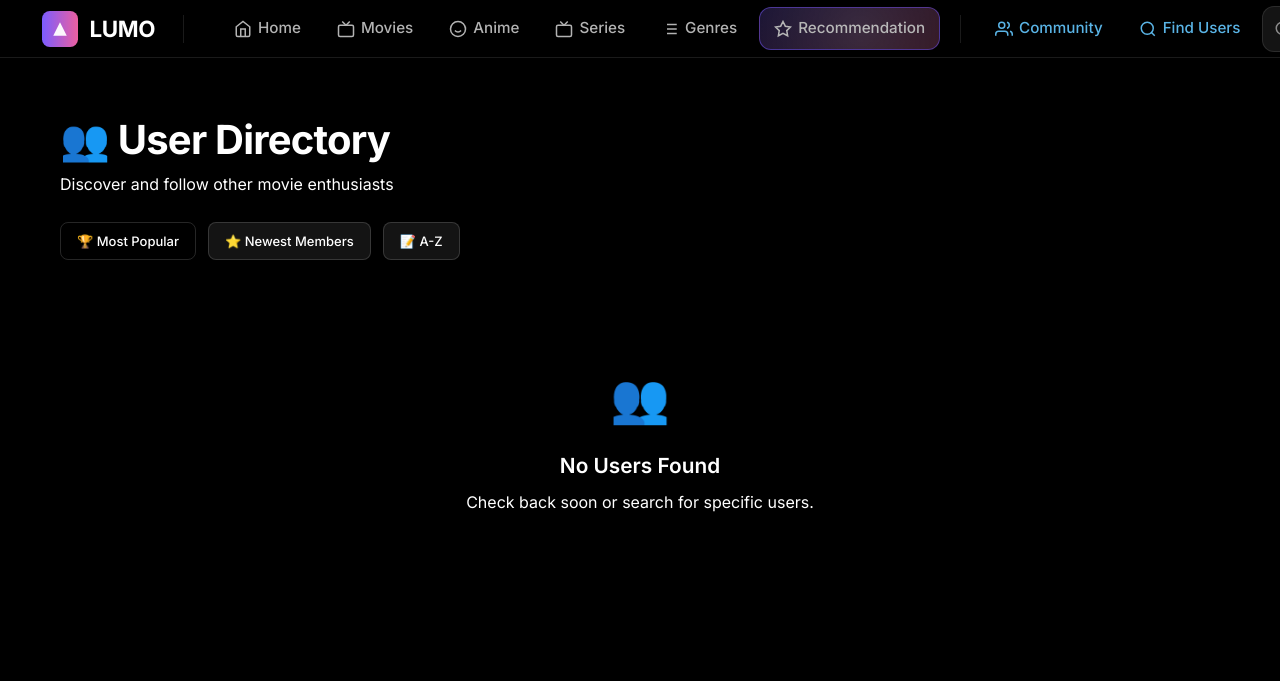
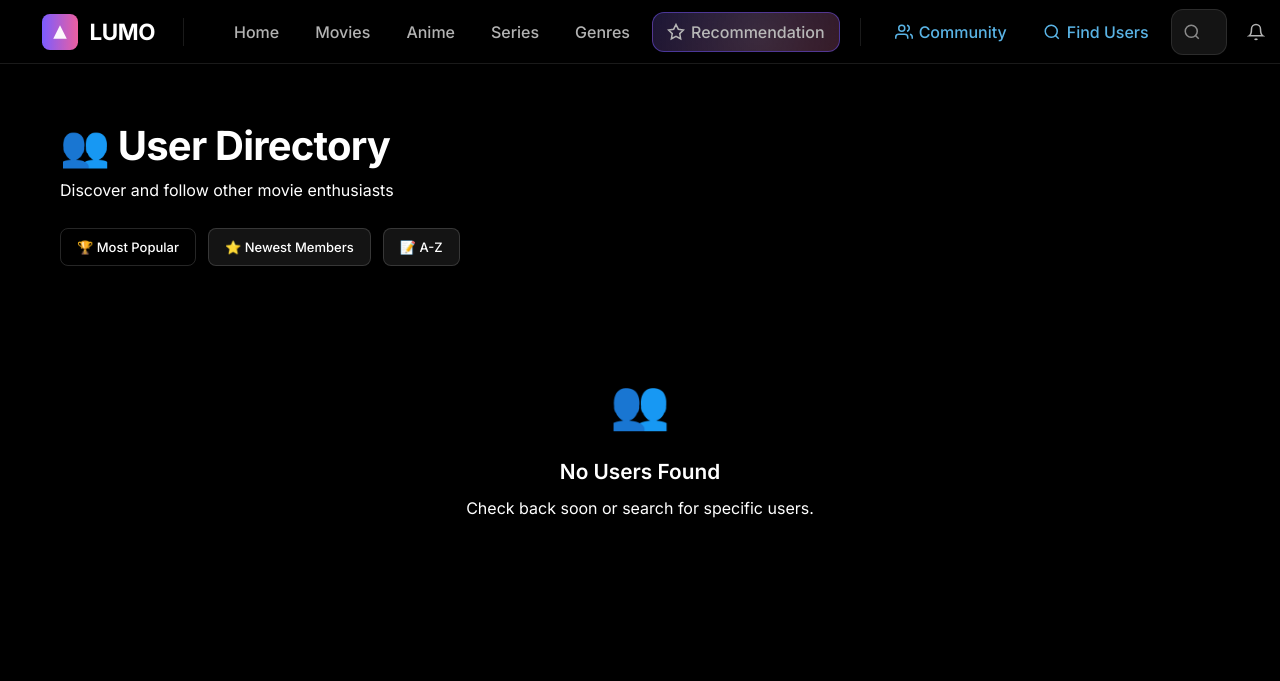
Before and after one commit to RobinsonX47/LUMO, a Flask app: page /users/directory in a window 1280 px wide. Shown: the top 681 px of the page. Run offline with Flask 3, Linux system fonts and the light colour scheme; the visitor is signed in with stand-in values (Sample User, id 1); data comes from the database, SQL or seed files in the repository; data that the repository does not hold is empty.

Commit message:
UI Update

```diff
--- a/static/css/style.css
+++ b/static/css/style.css
@@ -38,7 +38,7 @@ body {
 }
 
 .app-wrapper {
-  padding: 76px 3vw 60px;
+  padding: 82px 3vw 60px;
   max-width: 100%;
   margin: 0 auto;
 }
@@ -49,8 +49,8 @@ body {
   top: 0;
   left: 0;
   right: 0;
-  padding: 8px 2vw;
-  height: 58px;
+  padding: 10px 2vw;
+  height: 64px;
   display: flex;
   justify-content: space-between;
   align-items: center;
@@ -61,6 +61,7 @@ body {
   z-index: 1000;
   box-shadow: 0 4px 30px rgba(0, 0, 0, 0.5);
   box-sizing: border-box;
+  overflow: visible;
 }
 
 .nav-left {
@@ -130,19 +131,21 @@ body {
   color: var(--text-secondary);
   text-decoration: none;
   font-weight: 500;
-  font-size: 0.95rem;
-  transition: var(--transition);
+  font-size: 1rem;
+  transition: all 0.3s cubic-bezier(0.34, 1.56, 0.64, 1);
   display: inline-flex;
   align-items: center;
-  gap: 6px;
+  justify-content: center;
+  gap: 0;
   white-space: nowrap;
   flex-shrink: 0;
+  line-height: 1;
+  height: 40px;
 }
 
 .nav-link:hover {
   color: var(--text-primary);
-  background: rgba(255, 255, 255, 0.08);
-  transform: translateY(-2px);
+  background: rgba(255, 255, 255, 0.12);
 }
 
 .nav-link span {
@@ -150,11 +153,23 @@ body {
 }
 
 .nav-link svg {
+  display: none;
+}
+
+.nav-ai-btn svg,
+.nav-social svg {
+  display: block;
   flex-shrink: 0;
   margin: 0;
   width: 18px;
   height: 18px;
   transition: var(--transition);
+  vertical-align: middle;
+}
+
+.nav-ai-btn,
+.nav-social {
+  gap: 6px;
 }
 
 .nav-link:hover svg {
@@ -305,7 +320,7 @@ body {
 .profile-btn {
   color: var(--text-secondary);
   text-decoration: none;
-  padding: 4px;
+  padding: 8px;
   border-radius: 8px;
   transition: var(--transition);
   display: inline-flex;
@@ -528,6 +543,12 @@ body {
   transform: translateY(-8px) scale(1.01);
   box-shadow: 0 20px 50px rgba(0, 0, 0, 0.7), 0 0 40px rgba(168, 85, 247, 0.5);
   border-color: rgba(168, 85, 247, 0.5);
+}
+
+.profile-header.card-glass:hover {
+  transform: none;
+  box-shadow: 0 8px 32px rgba(0, 0, 0, 0.4), 0 0 20px rgba(168, 85, 247, 0.2);
+  border-color: rgba(168, 85, 247, 0.25);
 }
 
 /* ===== MOVIE GRID ===== */
--- a/templates/users/directory.html
+++ b/templates/users/directory.html
@@ -54,7 +54,10 @@
         flex-direction: column;
         align-items: center;
         text-align: center;
-        transition: transform 0.3s ease;
+        transition:
+          transform 0.4s cubic-bezier(0.34, 1.56, 0.64, 1),
+          box-shadow 0.4s ease,
+          border-color 0.4s ease;
       "
     >
       <!-- Avatar -->
@@ -216,7 +219,11 @@
   }
 
   .card-glass:hover {
-    transform: translateY(-4px);
+    transform: translateY(-8px) scale(1.01);
+    box-shadow:
+      0 20px 50px rgba(0, 0, 0, 0.7),
+      0 0 40px rgba(168, 85, 247, 0.5);
+    border-color: rgba(168, 85, 247, 0.5);
   }
 </style>
 
```
